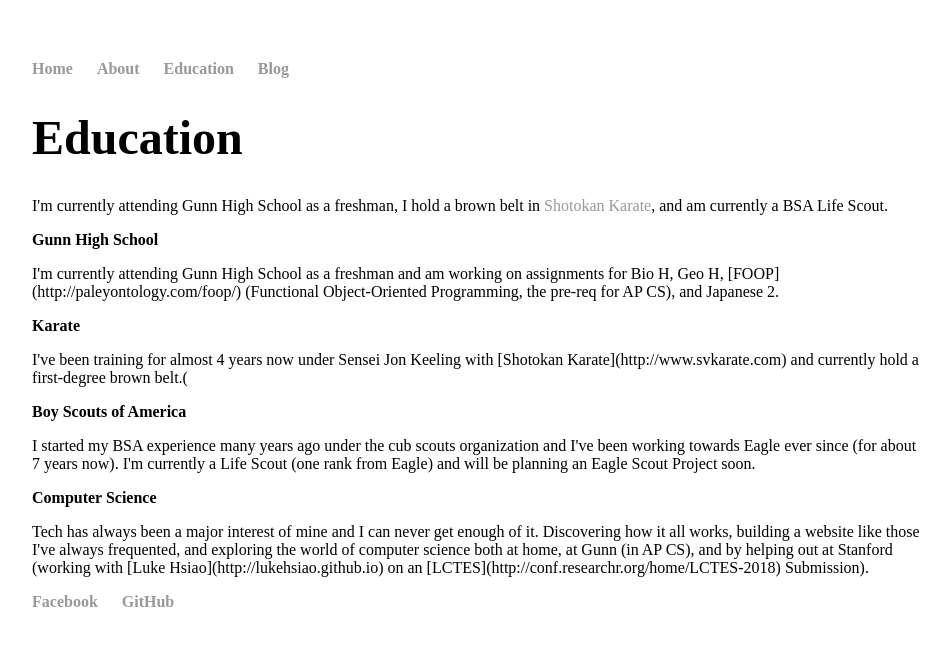
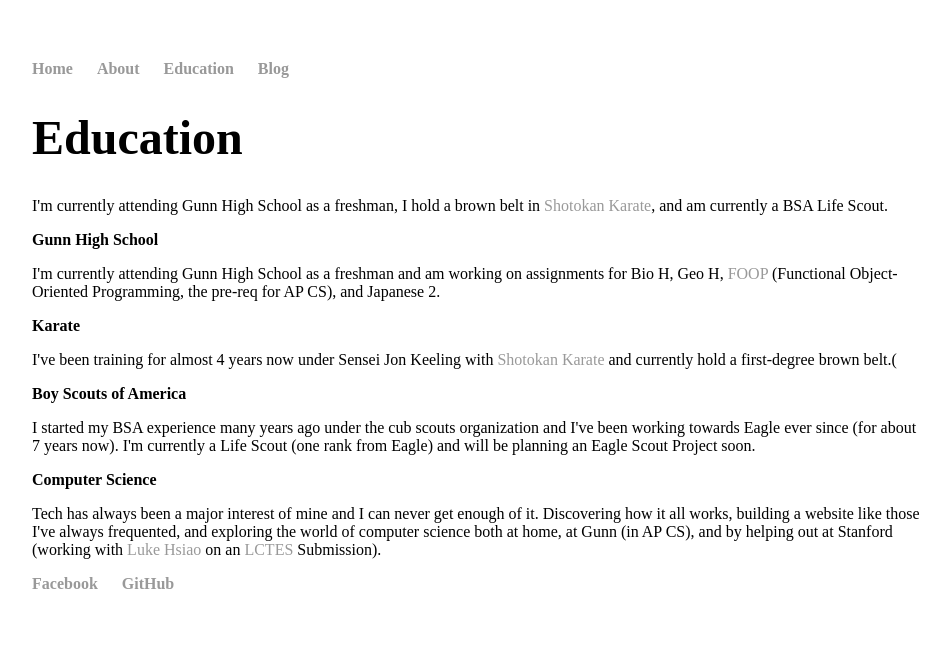
Before and after one commit to nicholaschiang/nicholaschiang.github.io, a Jekyll site: the page built from education/index.html, in a window 1280 px wide. Shown: the top 646 px of the page, without its empty margins (160-1110 px from the left). Built offline with Jekyll 4.4.1, drawn with Linux system fonts in a browser that asks for light colours; some of the changed lines change nothing that is shown.

Commit message:
Fix links
Change link syntax from markdown to the proper HTML format.

```diff
--- a/education/index.html
+++ b/education/index.html
@@ -6,12 +6,12 @@ title: Education
 	<h1>Education</h1>
 	<p>I'm currently attending Gunn High School as a freshman, I hold a brown belt in <a href="http://www.svkarate.com">Shotokan Karate</a>, and am currently a BSA Life Scout.</p>
 	<h3>Gunn High School</h3>
-	<p>I'm currently attending Gunn High School as a freshman and am working on assignments for Bio H, Geo H, [FOOP](http://paleyontology.com/foop/) (Functional Object-Oriented Programming, the pre-req for AP CS), and Japanese 2.</p>
+	<p>I'm currently attending Gunn High School as a freshman and am working on assignments for Bio H, Geo H, <a href="http://paleyontology.com/foop/">FOOP</a> (Functional Object-Oriented Programming, the pre-req for AP CS), and Japanese 2.</p>
 	<h3>Karate</h3>
-	<p>I've been training for almost 4 years now under Sensei Jon Keeling with [Shotokan Karate](http://www.svkarate.com) and currently hold a first-degree brown belt.(</p>
+	<p>I've been training for almost 4 years now under Sensei Jon Keeling with <a href="http://www.svkarate.com">Shotokan Karate</a> and currently hold a first-degree brown belt.(</p>
 	<h3>Boy Scouts of America</h3>
 	<p>I started my BSA experience many years ago under the cub scouts organization and I've been working towards Eagle ever since (for about 7 years now). I'm currently a Life Scout (one rank from Eagle) and will be planning an Eagle Scout Project soon.</p>
 	<h3>Computer Science</h3>
-	<p>Tech has always been a major interest of mine and I can never get enough of it. Discovering how it all works, building a website like those I've always frequented, and exploring the world of computer science both at home, at Gunn (in AP CS), and by helping out at Stanford (working with [Luke Hsiao](http://lukehsiao.github.io) on an [LCTES](http://conf.researchr.org/home/LCTES-2018) Submission).</p>
+	<p>Tech has always been a major interest of mine and I can never get enough of it. Discovering how it all works, building a website like those I've always frequented, and exploring the world of computer science both at home, at Gunn (in AP CS), and by helping out at Stanford (working with <a href="http://lukehsiao.github.io">Luke Hsiao</a> on an <a href="http://conf.researchr.org/home/LCTES-2018">LCTES</a> Submission).</p>
 
 </div><!-- /.blurb -->
```
